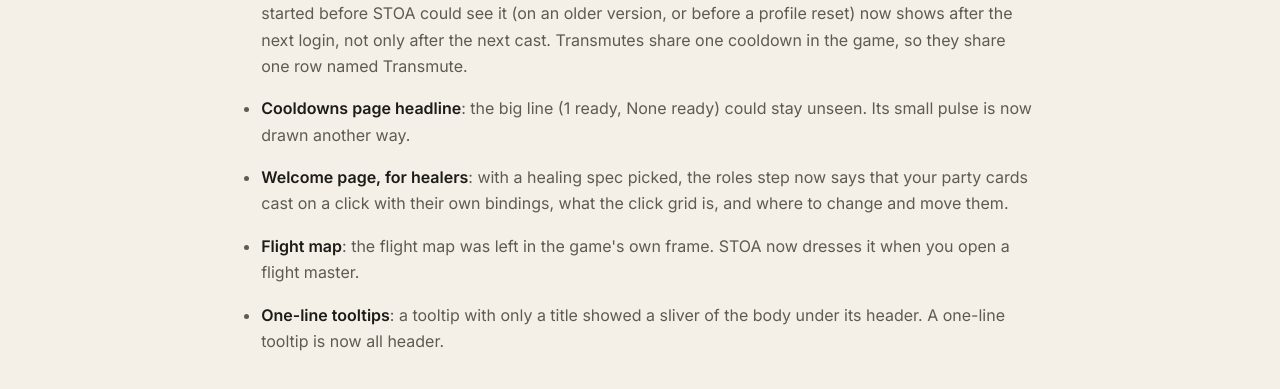
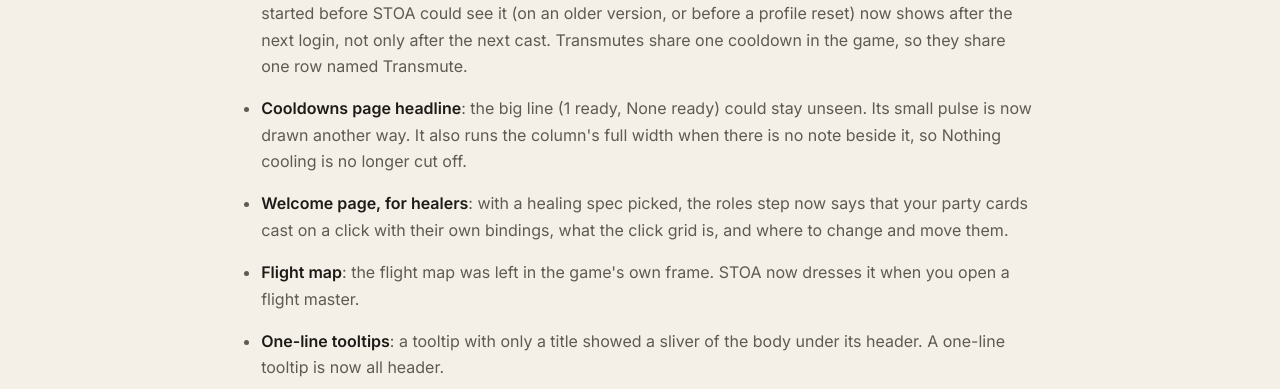
Before and after one commit to tylerhagan/stoa, a plain HTML site: page docs/changelog.html in a window 1280 px wide. Shown: the part 411-800 px from the top of the page. Drawn offline with nearby package versions, Linux system fonts and the light colour scheme.

Commit message:
Console pages: big line runs up to its note

```diff
--- a/docs/changelog.html
+++ b/docs/changelog.html
@@ -31,7 +31,7 @@
   <p class="lede">What changed in each release. The newest is first.</p>
 </section>
 <div class="bar prose"><section class="block release" id="v2-1-2"><h2>2.1.2</h2><ul><li><strong>Cooldowns page finds running profession cooldowns</strong>: a transmute or Mooncloth cooldown that was started before STOA could see it (on an older version, or before a profile reset) now shows after the next login, not only after the next cast. Transmutes share one cooldown in the game, so they share one row named Transmute.</li></ul>
-<ul><li><strong>Cooldowns page headline</strong>: the big line (1 ready, None ready) could stay unseen. Its small pulse is now drawn another way.</li></ul>
+<ul><li><strong>Cooldowns page headline</strong>: the big line (1 ready, None ready) could stay unseen. Its small pulse is now drawn another way. It also runs the column's full width when there is no note beside it, so Nothing cooling is no longer cut off.</li></ul>
 <ul><li><strong>Welcome page, for healers</strong>: with a healing spec picked, the roles step now says that your party cards cast on a click with their own bindings, what the click grid is, and where to change and move them.</li></ul>
 <ul><li><strong>Flight map</strong>: the flight map was left in the game's own frame. STOA now dresses it when you open a flight master.</li></ul>
 <ul><li><strong>One-line tooltips</strong>: a tooltip with only a title showed a sliver of the body under its header. A one-line tooltip is now all header.</li></ul></section><section class="block release" id="v2-1-1"><h2>2.1.1</h2><ul><li><strong>Class colours on names</strong>: a new choice on Settings &gt; Look. As the theme sets (the default) keeps things as they were: Bone and the class themes colour names by class, while Tide, Graphite, Matte and the colour vision modes keep them in the text colour. Always and Never override the theme, on party and raid cards, the target, nameplates, tooltips, the threat list, meters and the roster.</li></ul>
```
Also changed, not shown: 2 other files.
